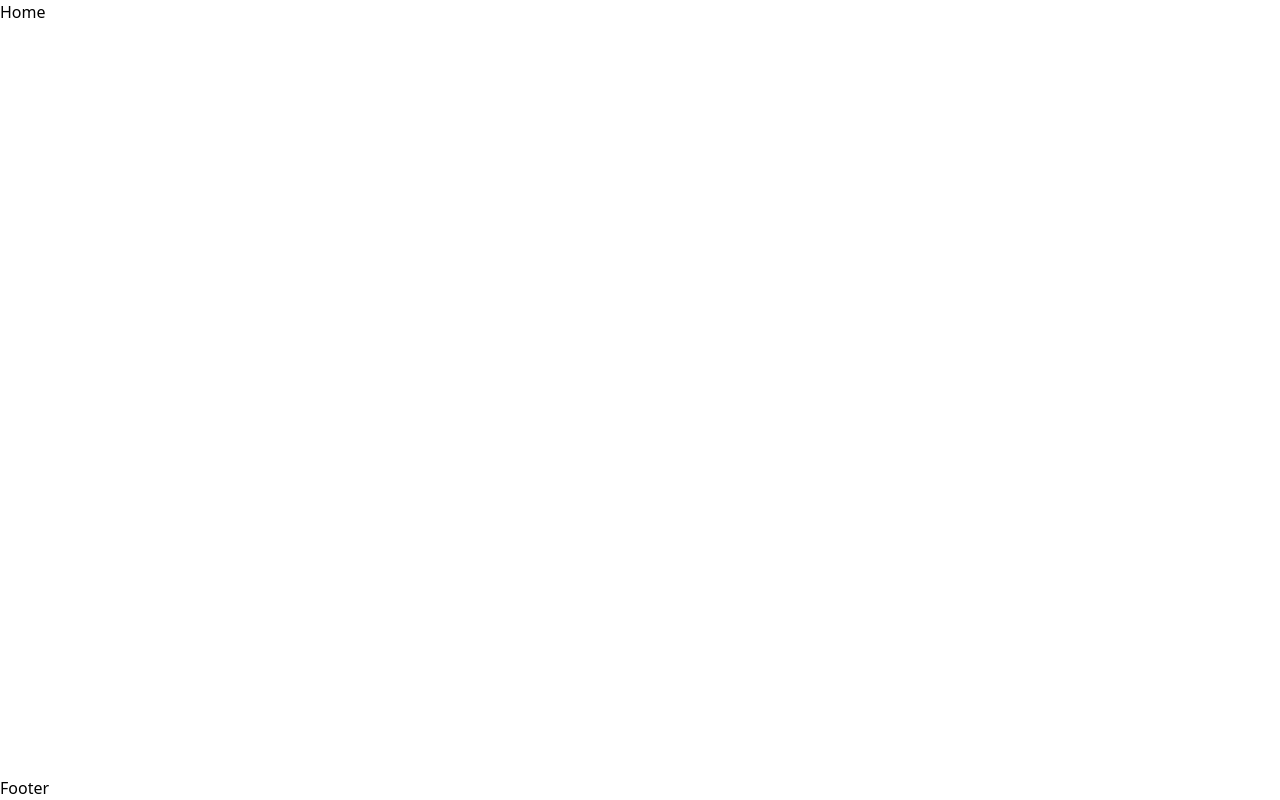
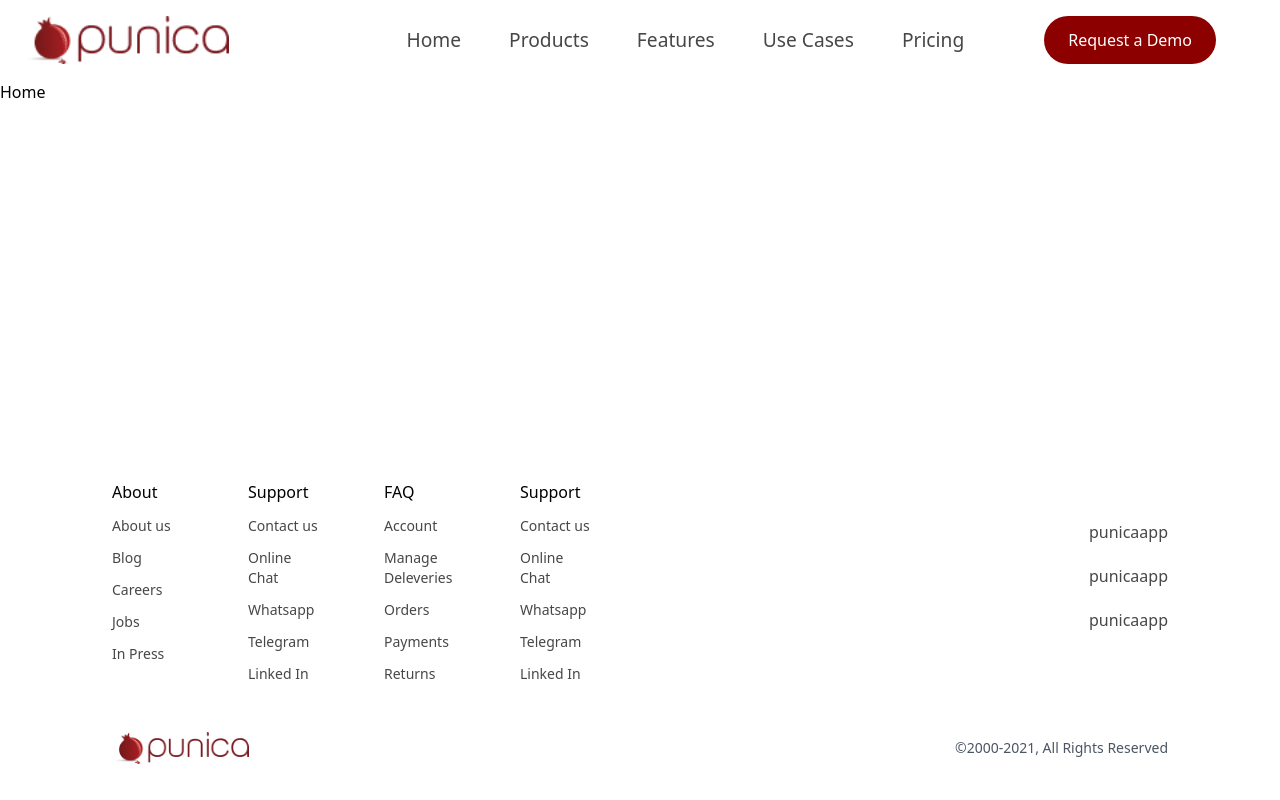
Before and after one commit to ahmadhanafi1/punica-app-web-page, a React (Create React App) app: page / in a window 1280 px wide. Built offline with nearby package versions, Linux system fonts and the light colour scheme.

Commit message:
wip: working on layout

```diff
--- /dev/null
+++ b/src/components/Button/Primary.jsx
@@ -0,0 +1,12 @@
+import React from 'react'
+
+const Primary = ({children, size="medium", className}) => {
+	return (
+		<button
+			className={`bg-[#8D0000] text-white px-6 py-3 border-0 rounded-3xl hover:bg-[#FDE3E3] hover:text-[#8d0000] hover:shadow-md
+			transition-all duration-300 md:text-[.8rem] lg:text-base ${className}`}
+		>{children}</button>
+	)
+}
+
+export default Primary
--- /dev/null
+++ b/src/components/Button/index.js
@@ -0,0 +1,3 @@
+import Primary from "./Primary";
+
+export {Primary}
--- a/src/components/Layout/Footer.jsx
+++ b/src/components/Layout/Footer.jsx
@@ -1,8 +1,70 @@
 import React from 'react'
+import { Link } from 'react-router-dom'
 
 const Footer = () => {
 	return (
-		<div>Footer</div>
+		<div className='w-full h-[20rem]  px-28'>
+			<div className='w-full flex justify-between'>
+				<div className='flex gap-[4rem]'>
+					<div className=''>
+						<h1 className='font-[500] mb-3'>About</h1>
+						<div className='flex flex-col gap-3'>
+							<Link className='text-sm text-[#474747] hover:text-[#999999] w-[4.5rem] transition-all duration-300 '>About us</Link>
+							<Link className='text-sm text-[#474747] hover:text-[#999999] w-[4.5rem] transition-all duration-300 '>Blog</Link>
+							<Link className='text-sm text-[#474747] hover:text-[#999999] w-[4.5rem] transition-all duration-300 '>Careers</Link>
+							<Link className='text-sm text-[#474747] hover:text-[#999999] w-[4.5rem] transition-all duration-300 '>Jobs</Link>
+							<Link className='text-sm text-[#474747] hover:text-[#999999] w-[4.5rem] transition-all duration-300 '>In Press</Link>
+						</div>
+					</div>
+					<div className=''>
+						<h1 className='font-[500] mb-3'>Support</h1>
+						<div className='flex flex-col gap-3'>
+							<Link className='text-sm text-[#474747] hover:text-[#999999] w-[4.5rem] transition-all duration-300 '>Contact us</Link>
+							<Link className='text-sm text-[#474747] hover:text-[#999999] w-[4.5rem] transition-all duration-300 '>Online Chat</Link>
+							<Link className='text-sm text-[#474747] hover:text-[#999999] w-[4.5rem] transition-all duration-300 '>Whatsapp</Link>
+							<Link className='text-sm text-[#474747] hover:text-[#999999] w-[4.5rem] transition-all duration-300 '>Telegram</Link>
+							<Link className='text-sm text-[#474747] hover:text-[#999999] w-[4.5rem] transition-all duration-300 '>Linked In</Link>
+						</div>
+					</div>
+					<div className=''>
+						<h1 className='font-[500] mb-3'>FAQ</h1>
+						<div className='flex flex-col gap-3'>
+							<Link className='text-sm text-[#474747] hover:text-[#999999] w-[4.5rem] transition-all duration-300 '>Account</Link>
+							<Link className='text-sm text-[#474747] hover:text-[#999999] w-[4.5rem] transition-all duration-300 '>Manage Deleveries</Link>
+							<Link className='text-sm text-[#474747] hover:text-[#999999] w-[4.5rem] transition-all duration-300 '>Orders</Link>
+							<Link className='text-sm text-[#474747] hover:text-[#999999] w-[4.5rem] transition-all duration-300 '>Payments</Link>
+							<Link className='text-sm text-[#474747] hover:text-[#999999] w-[4.5rem] transition-all duration-300 '>Returns</Link>
+						</div>
+					</div>
+					<div className=''>
+					<h1 className='font-[500] mb-3'>Support</h1>
+						<div className='flex flex-col gap-3'>
+							<Link className='text-sm text-[#474747] hover:text-[#999999] w-[4.5rem] transition-all duration-300 '>Contact us</Link>
+							<Link className='text-sm text-[#474747] hover:text-[#999999] w-[4.5rem] transition-all duration-300 '>Online Chat</Link>
+							<Link className='text-sm text-[#474747] hover:text-[#999999] w-[4.5rem] transition-all duration-300 '>Whatsapp</Link>
+							<Link className='text-sm text-[#474747] hover:text-[#999999] w-[4.5rem] transition-all duration-300 '>Telegram</Link>
+							<Link className='text-sm text-[#474747] hover:text-[#999999] w-[4.5rem] transition-all duration-300 '>Linked In</Link>
+						</div>
+					</div>
+				</div>
+				<div className='mt-10 flex flex-col gap-5'>
+					<Link className='flex justify-between items-center'>
+						<span className='text-[#474747]'>punicaapp</span>
+					</Link>
+					<Link className='flex justify-between items-center'>
+						<span className='text-[#474747]'>punicaapp</span>
+					</Link>
+					<Link className='flex justify-between items-center'>
+						<span className='text-[#474747]'>punicaapp</span>
+					</Link>
+				</div>
+			</div>
+			<div className='w-full flex items-center justify-between mt-[3rem]'>
+				<img alt='logo' src={process.env.PUBLIC_URL + "/images/punica-logo.png"}
+					className='h-[2rem]' />
+				<span className='text-gray-600 text-sm'>©2000-2021, All Rights Reserved</span>
+			</div>
+		</div>
 	)
 }
 
--- a/src/components/Layout/Navbar.jsx
+++ b/src/components/Layout/Navbar.jsx
@@ -1,9 +1,23 @@
 import React from 'react'
+import {Primary} from '../Button'
+import { Link } from 'react-router-dom'
 
 const Navbar = () => {
+	console.log(process.env.PUBLIC_URL + "/images/punica-logo.svg")
 	return (
-		<div className='w-full bg-background'>
-
+		<div className='w-full h-[5rem] flex items-center justify-between px-6'>
+			<img alt='logo' src={process.env.PUBLIC_URL + "/images/punica-logo.png"}
+				className='h-[3rem]' />
+			<div className='flex items-center justify-end gap-[2rem] lg:gap-[5rem] w-[80%] lg:pr-10 '>
+				<div className='flex gap-4 lg:gap-12 flex-wrap'>
+					<Link className='text-[#474747] hover:text-[#999999]  w-fit lg:text-[1.2rem] transition-all duration-300 truncate'>Home</Link>
+					<Link className='text-[#474747] hover:text-[#999999]  w-fit lg:text-[1.2rem] transition-all duration-300 truncate'>Products</Link>
+					<Link className='text-[#474747] hover:text-[#999999]  w-fit lg:text-[1.2rem] transition-all duration-300 truncate'>Features</Link>
+					<Link className='text-[#474747] hover:text-[#999999]  w-fit lg:text-[1.2rem] transition-all duration-300 truncate'>Use Cases</Link>
+					<Link className='text-[#474747] hover:text-[#999999]  w-fit lg:text-[1.2rem] transition-all duration-300 truncate'>Pricing</Link>
+				</div>
+			<Primary> Request a Demo</Primary>
+			</div>
 		</div>
 	)
 }
--- a/src/components/Layout/index.jsx
+++ b/src/components/Layout/index.jsx
@@ -1,7 +1,5 @@
 import React from 'react'
 import {Outlet} from "react-router-dom"
-import { useEffect } from 'react'
-import { useNavigate } from "react-router-dom"
 import Footer from './Footer'
 import Navbar from './Navbar'
 
--- a/tailwind.config.js
+++ b/tailwind.config.js
@@ -9,7 +9,6 @@ module.exports = {
     extend: {},
   },
   colors: {
-    ...colors,
     background: "#BEBAAECC",
     gray: "#474747",
     primary: "#8D0000",
```
Also changed, not shown: public/images/punica-logo.png (added), 1 other file (tests, documents, lock files or other folders).
